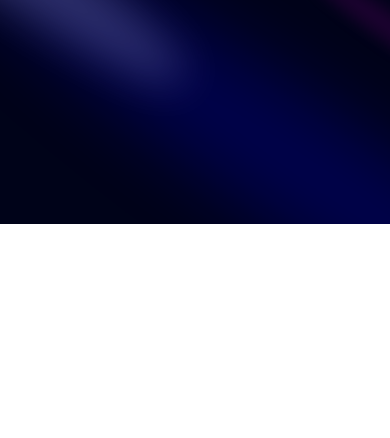
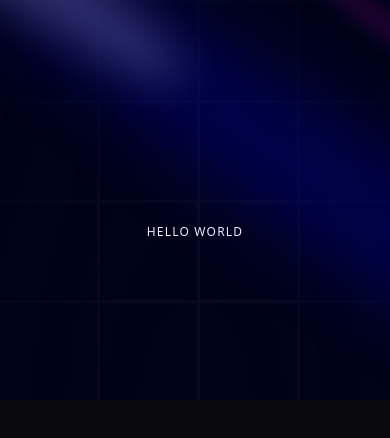
Before and after one commit to Kaushall-raut/portfolio-website-with-nextjs, a Next.js app: page / in a window 390 px wide. Shown: the top 438 px of the page. Built offline with nearby package versions, Linux system fonts and the light colour scheme.

Commit message:
added background to the portfolio

```diff
--- a/app/layout.tsx
+++ b/app/layout.tsx
@@ -1,6 +1,7 @@
 import type { Metadata } from "next";
 import localFont from "next/font/local";
 import "./globals.css";
+import { ThemeProvider } from "./provider";
 
 const geistSans = localFont({
   src: "./fonts/GeistVF.woff",
@@ -28,7 +29,14 @@
       <body
         className={`${geistSans.variable} ${geistMono.variable} antialiased`}
       >
-        {children}
+              <ThemeProvider
+            attribute="class"
+            defaultTheme="dark"
+            enableSystem
+            disableTransitionOnChange
+          >
+            {children}
+          </ThemeProvider>
       </body>
     </html>
   );
--- /dev/null
+++ b/app/provider.tsx
@@ -0,0 +1,11 @@
+"use client"
+
+import * as React from "react"
+import { ThemeProvider as NextThemesProvider } from "next-themes"
+
+export function ThemeProvider({
+  children,
+  ...props
+}: React.ComponentProps<typeof NextThemesProvider>) {
+  return <NextThemesProvider {...props}>{children}</NextThemesProvider>
+}
--- a/components/Hero.tsx
+++ b/components/Hero.tsx
@@ -4,9 +4,27 @@
 const Hero = () => {
   return (
     <div className="pb-20 pt-36 ">
-      <div><Spotlight className="-top-40 -left-10 md:-left-32 md:-top-20 h-screen" fill="white"/>
-      <Spotlight className="-top-10 left-full md:-left-32 h-[80vh] w-[50vw]" fill="purple"/>
-      <Spotlight className="top-28 left-80 md:-left-32 h-[80vh] w-[vw]" fill="blue"/>
+      <div>
+        <Spotlight
+          className="-top-40 -left-10 md:-left-32 md:-top-20 h-screen"
+          fill="white"
+        />
+        <Spotlight
+          className="-top-10 left-full  h-[80vh] w-[50vw]"
+          fill="purple"
+        />
+        <Spotlight className="top-28 left-80  h-[80vh] w-[vw]" fill="blue" />
+      </div>
+      <div className="h-screen w-full dark:bg-black-100 bg-white  dark:bg-grid-white/[0.03] bg-grid-black/[0.2]  flex items-center justify-center absolute top-0 left-0">
+
+        <div className="absolute pointer-events-none inset-0 flex items-center justify-center dark:bg-black-100 bg-white [mask-image:radial-gradient(ellipse_at_center,transparent_20%,black)]" />
+      </div>
+      <div className="flex justify-center  relative my-20 z-10">
+        <div className="max-w-[89vw] md:max-w-2xl lg:max-w-[60vw] flex flex-col items-center justify-center">
+          <h2 className="uppercase tracking-widest text-xs text-center text-blue-100 max-w-80">
+            Hello World
+          </h2>
+        </div>
       </div>
     </div>
   );
--- a/package.json
+++ b/package.json
@@ -13,6 +13,7 @@
     "framer-motion": "^11.12.0",
     "mini-svg-data-uri": "^1.4.4",
     "next": "15.0.2",
+    "next-themes": "^0.4.3",
     "react": "19.0.0-rc-02c0e824-20241028",
     "react-dom": "19.0.0-rc-02c0e824-20241028",
     "tailwind-merge": "^2.5.5",
```
Also changed, not shown: 1 other file (tests, documents, lock files or other folders).
